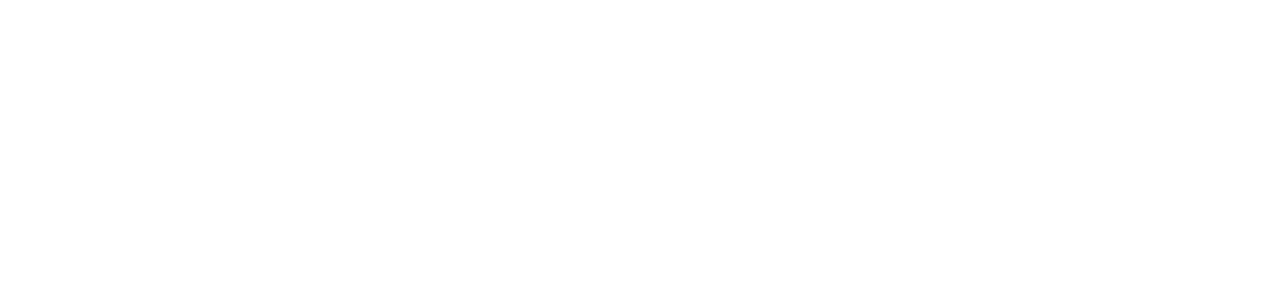
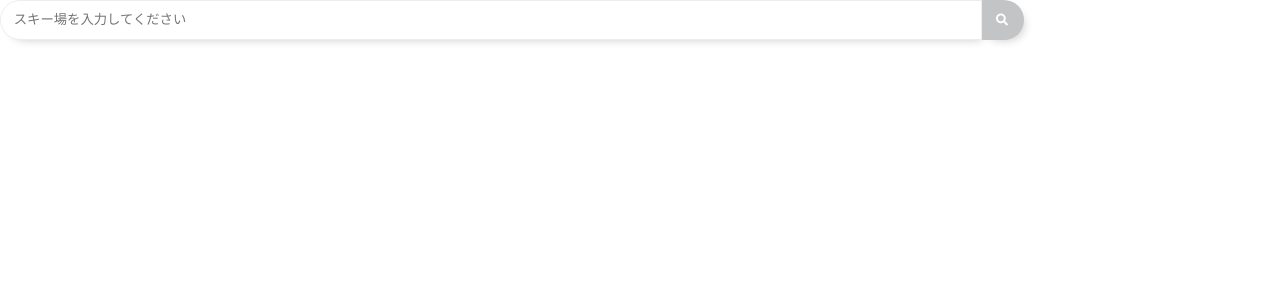
Before and after one commit to Fujiringo-ui/snowboard-app, a React (Create React App) app: page /test/form in a window 1280 px wide. Shown: the top 300 px of the page. Built offline with nearby package versions, Linux system fonts and the light colour scheme.

Commit message:
search_box

```diff
--- a/public/index.html
+++ b/public/index.html
@@ -3,6 +3,10 @@
   <head>
     <meta charset="utf-8" />
     <link rel="icon" href="%PUBLIC_URL%/favicon.ico" />
+
+    <!-- search_box link-->
+    <link href="https://use.fontawesome.com/releases/v5.15.3/css/all.css" rel="stylesheet">
+
     <meta name="viewport" content="width=device-width, initial-scale=1" />
     <meta name="theme-color" content="#000000" />
     <meta
--- a/src/components/Form/SearchBox.jsx
+++ b/src/components/Form/SearchBox.jsx
@@ -1,7 +1,15 @@
 import React from "react";
+import styles from "src/sass/components/Form/search_box.module.scss";
 
 const SearchBox = () => {
-    return <div>search box</div>
+    return (
+        <div className={styles.search_box}>
+            <input className={styles.search_box__input} type="search" name="search" placeholder="スキー場を入力してください" />
+            <button type="submit" className={styles.search_box__button} >
+                <i class="fas fa-search fa-fw"></i>
+            </button>
+        </div>
+    )
 }
 
 export default SearchBox;
--- a/src/router/TestRouter.jsx
+++ b/src/router/TestRouter.jsx
@@ -1,6 +1,6 @@
 import React from "react";
 import { Route, Routes } from 'react-router-dom';
-import { Header, Items, Test } from "src/tests";
+import { Form, Header, Items, Test } from "src/tests";
 
 const TestRouter = () => {
     return (
@@ -8,6 +8,7 @@
             <Route path="/" element={<Test />} />
             <Route path="items" element={<Items />} />
             <Route path="header" element={<Header />} />
+            <Route path="form" element={<Form />} />
         </Routes>
     )
 }
--- /dev/null
+++ b/src/sass/components/Form/search_box.module.scss
@@ -0,0 +1,42 @@
+// .pic-container {
+//     display: grid;
+//     place-items: center;
+//     width: 100vw;
+//     height: 100vh;
+//     box-sizing: border-box;
+//     padding: 0px 2rem;
+//     background-color: rgb(254, 254, 254);
+// }
+
+.search_box {
+    display: flex;
+    width: 80%;
+    &__input {
+        flex-grow: 1;
+        padding: 0.7rem 0 0.7rem 0.8rem;
+        border: 1px solid #ededed;
+        border-radius: 1.5rem 0 0 1.5rem;
+        box-shadow: 5px 5px 10px -5px rgba(0,0,0,0.2);
+
+        &:focus {
+            outline: 0;
+            border: 1px solid #4ab6f6;
+        }
+    }
+
+    &__button{
+        cursor: pointer;
+        padding: .8rem .9rem .8rem .8rem;
+        border-radius: 0 1.5rem 1.5rem 0;
+        border: none;
+        background-color: #c3c4c5;
+        color: #fff;
+        font-size: .75rem;
+        box-shadow: 5px 5px 10px -5px rgba(0,0,0,0.2);
+
+
+        &:hover {
+            color: #4ab6f6;
+        }
+    }
+}
--- /dev/null
+++ b/src/tests/Form.jsx
@@ -0,0 +1,12 @@
+import React from "react";
+import { SearchBox } from "src/components/Form";
+
+const Form = () => {
+    return (
+        <div>
+            <SearchBox />
+        </div>
+    )
+}
+
+export default Form;
```
Also changed, not shown: src/tests/index.js (+1 -0 lines).
